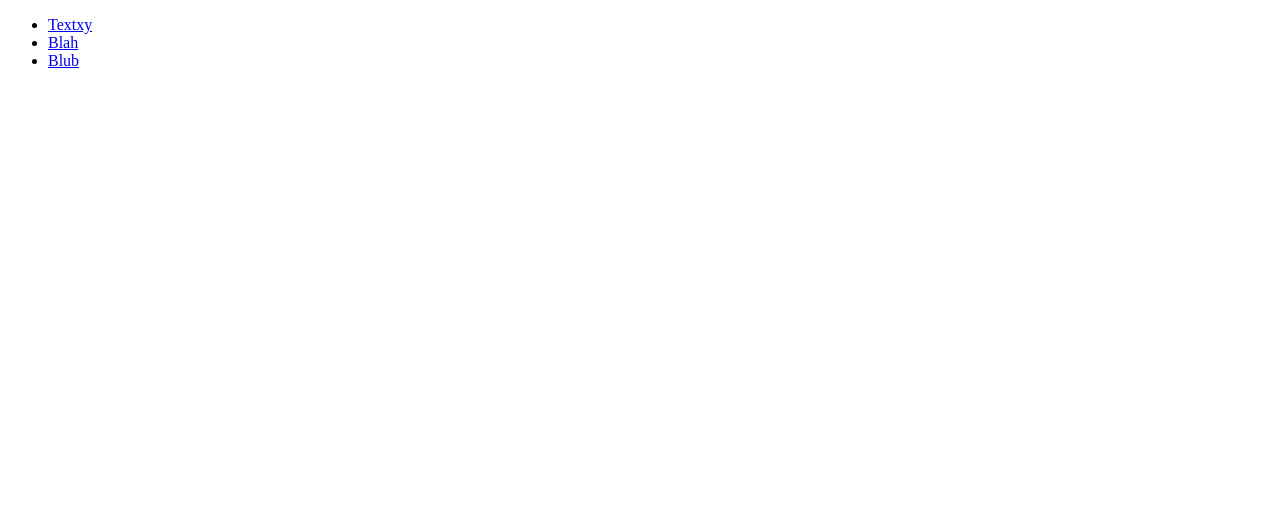
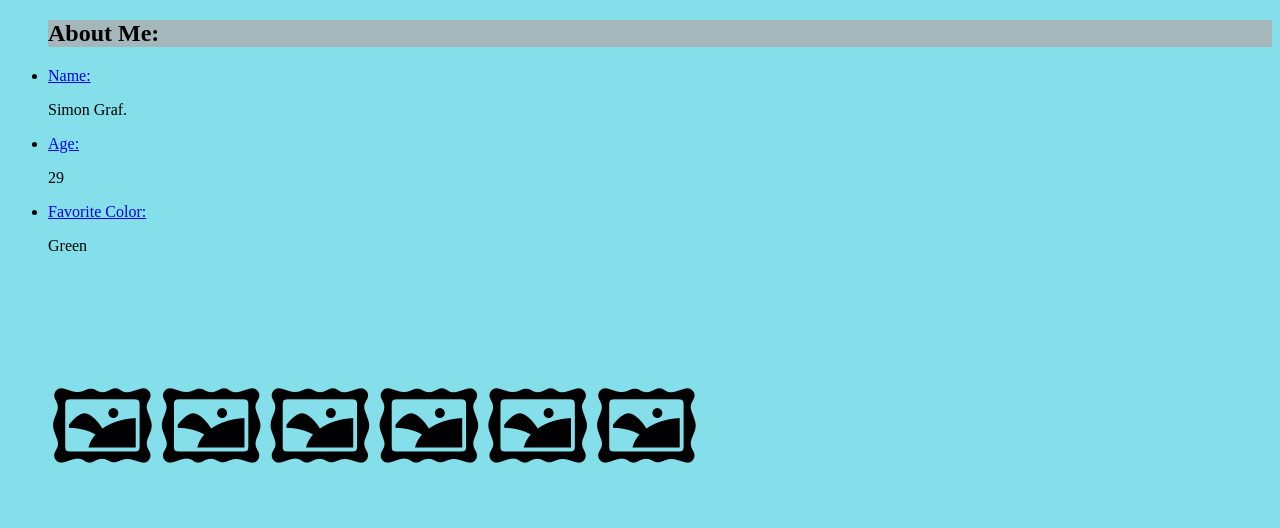
Before and after one commit to SimonG1995/WMC_Simon_Graf, a plain HTML site: page 2025-09-03/überMich.html in a window 1280 px wide. Drawn offline with Linux system fonts and the light colour scheme.

Commit message:
Add files via upload

```diff
--- a/2025-09-03/überMich.html
+++ b/2025-09-03/überMich.html
@@ -1,20 +1,25 @@
 <!DOCTYPE html>
 <html lang="en">
+<meta charset="UTF-8">
 <head>
     <meta charset="UTF-8">
     <meta name="viewport" content="width=device-width, initial-scale=1.0">
     <title>Document</title>
 </head>
-<body>
+<body style="background-color:rgb(132, 223, 235);">
     <header>
         <nav>
             <ul>
-                <li><a href="Home">Textxy</a></li>
-                <li><a href="About">Blah</a></li>
-                <li><a href="Profile">Blub</a></li>
+                <h1 style="background-color:rgb(164, 183, 186);">About Me:</h1>
+                <li><a href="Home">Name:</a></li>
+                <p>Simon Graf.</p>
+                <li><a href="About">Age:</a></li>
+                <p>29</p>
+                <li><a href="Profile">Favorite Color:</a></li>
+                <p>Green</p>
+                <p style="font-size:100px">&#128444;&#128444;&#128444;&#128444;&#128444;&#128444;</p>
             </ul>
         </nav>
     </header>
-
 </body>
 </html>
```
